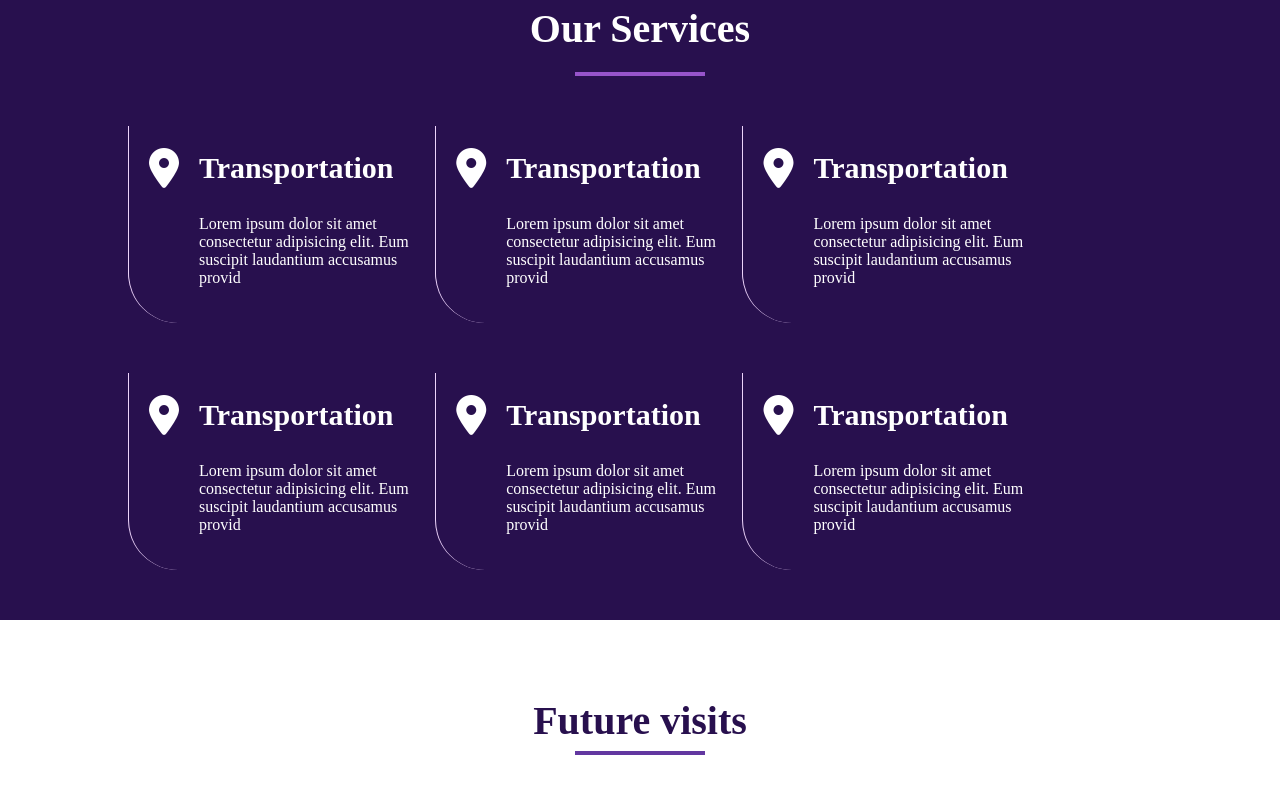
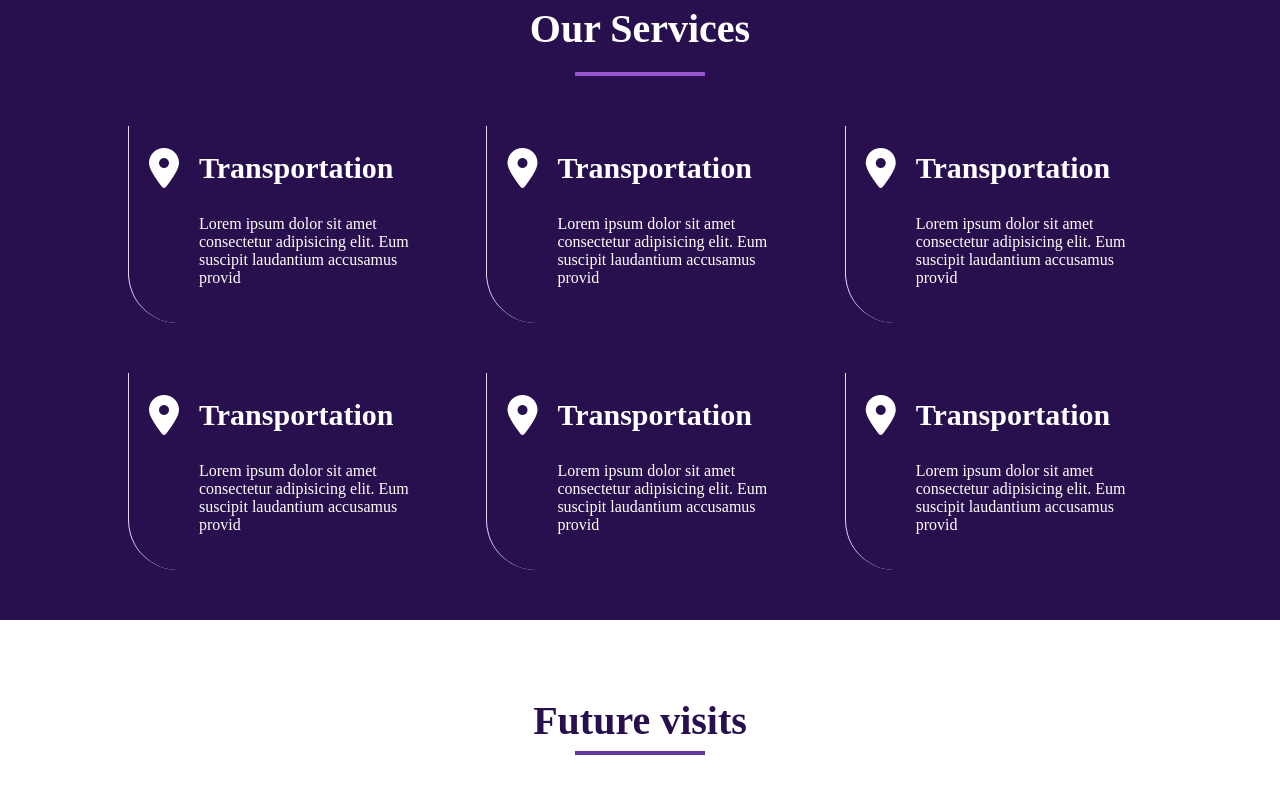
Before and after one commit to marinaeleshaa/project-1, a plain HTML site: page index.html in a window 1280 px wide. Shown: the part 1500-2300 px from the top of the page. Drawn offline with Linux system fonts and the light colour scheme.

Commit message:
update 3

```diff
--- a/css/style.css
+++ b/css/style.css
@@ -19,6 +19,12 @@ body {
 a {
   text-decoration: none;
   text-transform: capitalize;
+}
+
+.sec2-item2,
+.sec7-item2,
+.sec8-item2 {
+  margin: 0px 5%;
 }
 
 header {
@@ -245,13 +251,6 @@ button:hover {
   color: var(--dark);
 }
 
-.sec2-item2,
-.sec4-item2,
-.sec7-item2,
-.sec8-item2 {
-  margin: 0px 5%;
-}
-
 .sec2-item::before {
   position: absolute;
   content: " ";
@@ -374,6 +373,10 @@ button:hover {
   border-top-right-radius: 50px;
   border-bottom-left-radius: 50px;
   color: var(--white);
+}
+
+.sec4-item2 {
+  margin: 0px 5%;
 }
 
 .sec4-item .left {
@@ -891,7 +894,6 @@ button:hover {
   position: relative;
 }
 
-
 .sec8-parent,
 .sec8-title {
   position: relative;
```
